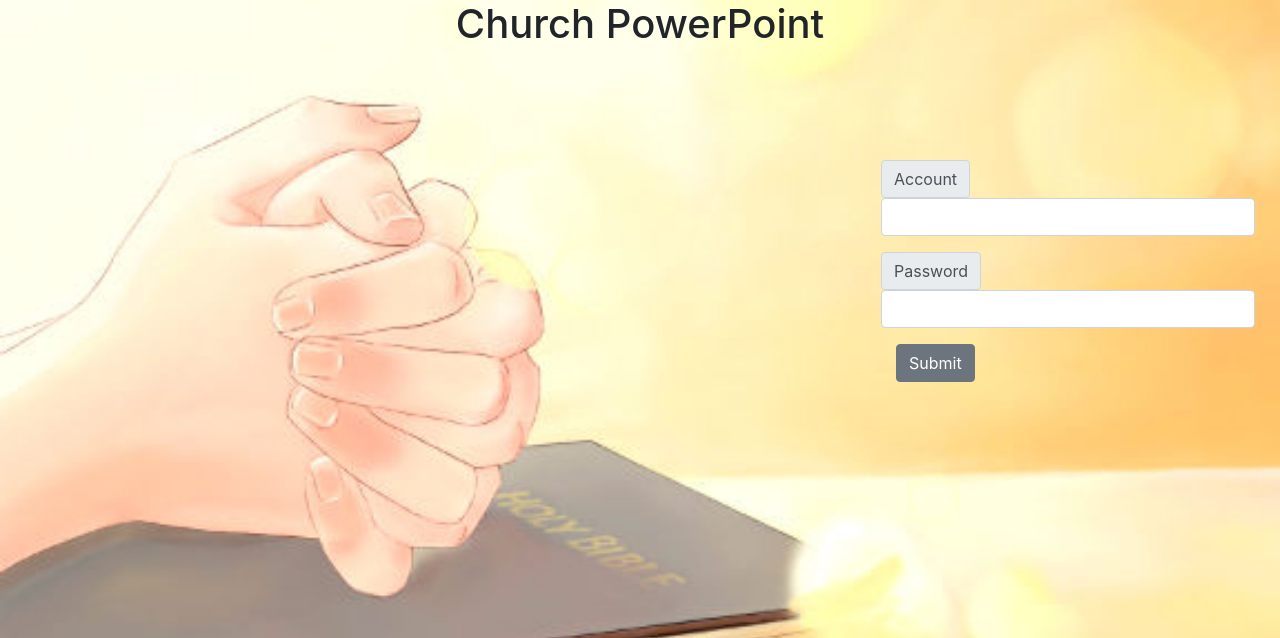
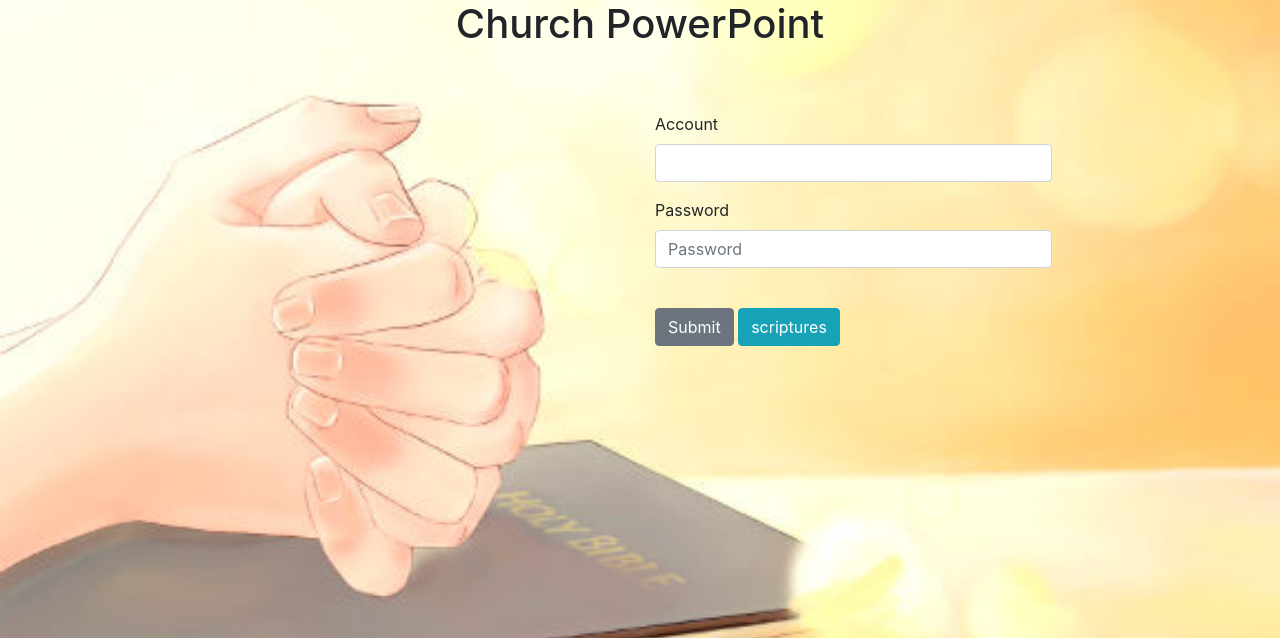
Before and after one commit to pohjohn0928/church_ppt2.0, a Flask app: page / in a window 1280 px wide. Shown: the top 638 px of the page. Run offline with Flask 2, Linux system fonts and the light colour scheme; some libraries are stand-ins or nearby versions.

Commit message:
cookie setting and add receiver, scripture page

```diff
--- a/app.py
+++ b/app.py
@@ -1,4 +1,5 @@
-from flask import Flask, request, render_template, redirect, url_for
+from docx import Document
+from flask import Flask, request, render_template, redirect, url_for, send_file, make_response
 from Helpers.datahelper import ReadPdfFile, MakePPT
 from Helpers.docx import Word
 from Helpers.email import Gmail
@@ -15,7 +16,11 @@ app.config['JSON_SORT_KEYS'] = False
 
 @app.route('/')
 def home():
-    return render_template("init.html")
+    resp = make_response(render_template('init.html'))
+    resp.delete_cookie('user')
+    resp.delete_cookie('account')
+    resp.delete_cookie('password')
+    return resp
 
 
 @app.route('/init', methods=["POST", "GET"])
@@ -25,15 +30,25 @@ def init():
     print(f'{now}')
     print(f'ip: {ip_address}')
     if request.method == "POST":
-        try:
-            return render_template('index.html')
-        except:
-            account = request.values['account']
-            password = request.values['password']
-            if account == 'church_ppt' and password == 'churchchurch':
-                return render_template('index.html')
-            else:
-                return render_template("init.html", message='wrong account or password')
+        account = request.values['account']
+        password = request.values['password']
+        if account == 'church_ppt' and password == 'churchchurch':
+            resp = make_response(render_template('index.html'))
+            resp.set_cookie('user', ip_address)
+            resp.set_cookie('account', 'church_ppt')
+            resp.set_cookie('password', 'churchchurch')
+            return resp
+        else:
+            return render_template("init.html", message='wrong account or password')
+    else:
+        account = request.cookies.get('account')
+        password = request.cookies.get('password')
+        if account == 'church_ppt' and password == 'churchchurch':
+            resp = make_response(render_template('index.html'))
+            resp.set_cookie('user', ip_address)
+            resp.set_cookie('account', 'church_ppt')
+            resp.set_cookie('password', 'churchchurch')
+            return resp
 
 
 @app.route('/bible_info', methods=["POST"])
@@ -119,5 +134,26 @@ def sw():
     return app.send_static_file('service-worker.js')
 
 
+@app.route('/scriptures')
+def scriptures():
+    return render_template('scriptures.html')
+
+
+@app.route('/scriptures_file')
+def scriptures_file():
+    document = Document("Scripture_In_Sermon.docx")
+    return_dict = {'scriptures': [], 'verses': []}
+    for i, p in enumerate(document.paragraphs):
+        if i == 0:
+            return_dict['date'] = p.text
+            continue
+        else:
+            if i % 2 == 1:
+                return_dict['scriptures'].append(p.text)
+            else:
+                return_dict['verses'].append(p.text)
+    return return_dict
+
+
 if __name__ == '__main__':
-    app.run(host='127.0.0.1', port=8000, debug=False)
+    app.run(host='0.0.0.0', port=8000, debug=False)
--- a/static/index.js
+++ b/static/index.js
@@ -2,8 +2,8 @@ if ('serviceWorker' in navigator) {
     navigator.serviceWorker
     .register('/service-worker.js')
     .then(function(registration) {
-        console.log('Service Worker Registered');
-        console.log(registration);
+        // console.log('Service Worker Registered');
+        // console.log(registration);
     })
     .catch(function(err) {
         console.error('Unable to register service worker.', err);
--- a/static/service-worker.js
+++ b/static/service-worker.js
@@ -5,16 +5,16 @@ const filesToCache = [
 ];
 
 self.addEventListener('install', (e) => {
-  console.log('[ServiceWorker] Install');
+  // console.log('[ServiceWorker] Install');
   e.waitUntil((async () => {
     const cache = await caches.open(cacheName)
-    console.log('[ServiceWorker] Caching app shell');
+    // console.log('[ServiceWorker] Caching app shell');
     await cache.addAll(filesToCache);
   })());
 });
 
 self.addEventListener('fetch', (e) => {
-  console.log('[ServiceWorker] Fetch', e.request.url);
+  // console.log('[ServiceWorker] Fetch', e.request.url);
   e.respondWith(
     caches.match(e.request).then(response => {
         return response || fetch(e.request);
--- a/templates/init.html
+++ b/templates/init.html
@@ -34,26 +34,7 @@
         opacity: 1;
     }
 
-    .form_style{
-            position:fixed;
-            left:70%;
-            top:20%
-    }
-<!--    @media screen and (min-width: 768px){-->
-<!--        .form_style{-->
-<!--            position:fixed;-->
-<!--            left:70%;-->
-<!--            top:20%-->
-<!--        }-->
-<!--    }-->
 
-<!--    @media screen and (max-width: 768px){-->
-<!--        .form_style{-->
-<!--            position:fixed;-->
-<!--            left:50px;-->
-<!--            top:200px-->
-<!--        }-->
-<!--    }-->
 
 </style>
 
@@ -61,23 +42,27 @@
 <script src="{{ url_for('static', filename='index.js') }}"></script>
 <center><h1>Church PowerPoint</h1></center>
 
-<div class="form_style">
-    <form method="post" action="/init">
-        <div class="form-group row">
-            <span class="input-group-text">Account</span>
-            <input type="text" class="form-control" id="account" name="account" required>
+
+
+<div class="form_style" style="margin-top: 5%">
+    <form method="post" action="/init" style="margin-left: 50%">
+        <div class="form-group col-lg-8">
+            <label for="account">Account</label>
+            <input type="text" class="form-control input-sm" id="account" name="account" required>
         </div>
-        <div class="form-group row">
-            <span class="input-group-text">Password</span>
-            <input type="password" class="form-control" id="password" name="password" required>
+        <div class="form-group col-lg-8">
+            <label for="password">Password</label>
+            <input type="password" class="form-control input-sm" id="password" placeholder="Password" name="password" required>
+        </div><br>
+        <div class="form-group col-lg-8">
+            <button type="submit" class="btn btn-secondary">Submit</button>
+            <a href="/scriptures" class="btn btn-info">scriptures</a>
         </div>
-        <div class="form-group row">
-            <div class="col-2 offset-0">
-                <button type="submit" class="btn btn-secondary">Submit</button>
-            </div>
+        <div class="form-group col-lg-8">
+            <font color="red">{{message}}</font>
         </div>
-        <font color="red">{{message}}</font>
     </form>
+
 </div>
 
 <script>
```
Also changed, not shown: templates/index.html (+2 -14 lines), templates/origin.html (deleted, +0 -77 lines), templates/scriptures.html (added, +52 -0 lines), static/scripture.jpg (added).
